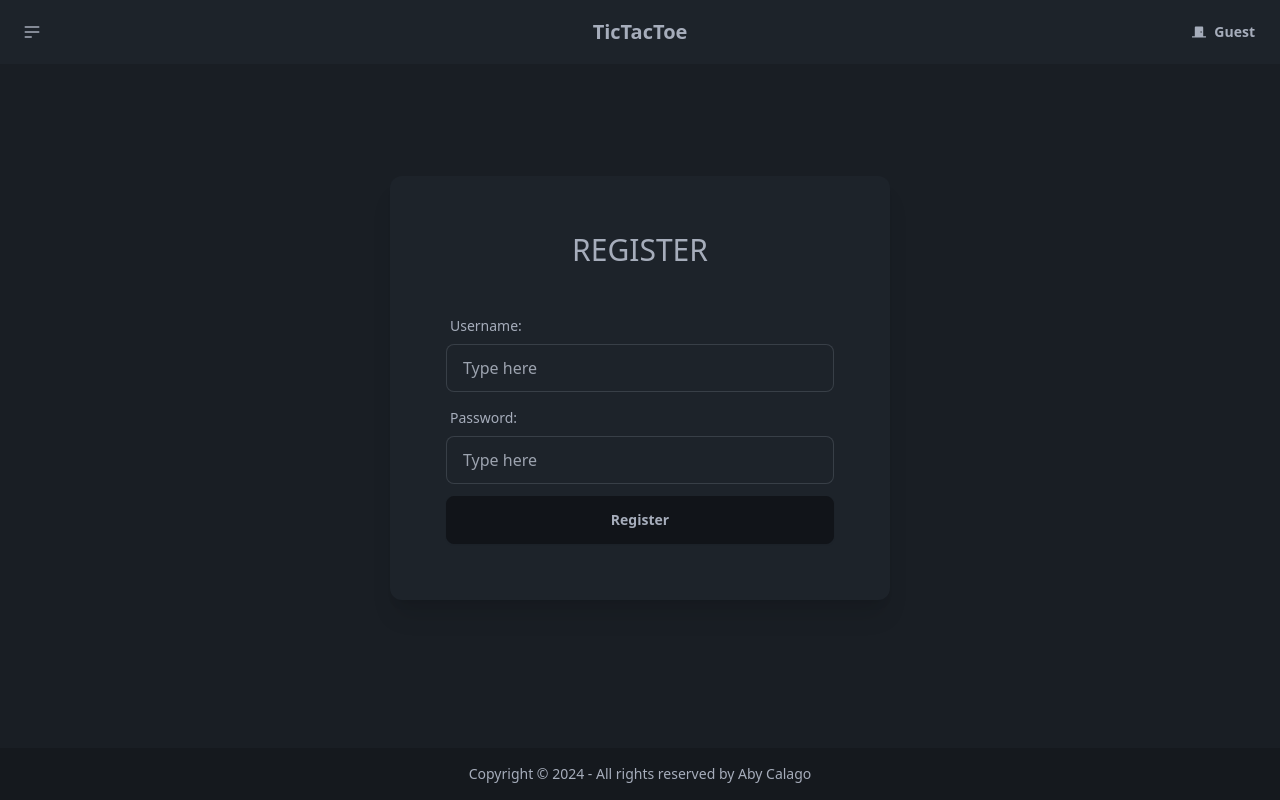
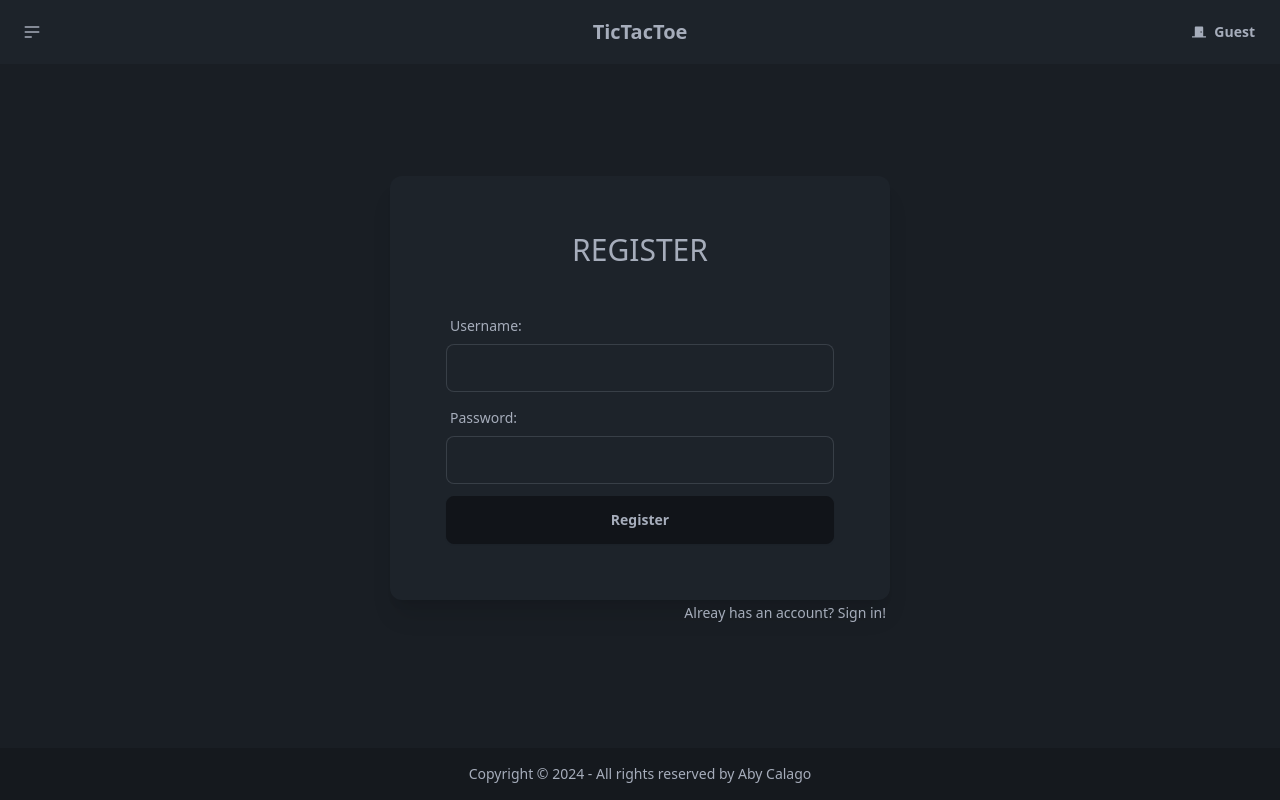
Before and after one commit to IRDunno/TicTacToe, a React (Vite) app in the folder client/: page /register in a window 1280 px wide. Built offline with nearby package versions, Linux system fonts and the light colour scheme.

Commit message:
fix: add link to login and reg page and vice versa

```diff
--- a/client/src/components/LoginCard.jsx
+++ b/client/src/components/LoginCard.jsx
@@ -1,8 +1,10 @@
 import React from "react";
+import { Link } from "react-router-dom";
 
 const LoginCard = () => {
   return (
-    <div className="bg-base-100 my-28 mx-10 p-14 shadow-xl rounded-xl lg:mx-0 md:mx-28 w-[500px]">
+    <div className="my-28 mx-10 lg:mx-0 md:mx-28 w-[500px]">
+      <div className="bg-base-100 p-14 shadow-xl rounded-xl">
         <h1 className="text-3xl font-medium text-center">SIGN IN</h1>
         <div className="grid grid-rows-2 gap-2 mt-10">
           <label className="form-control w-full">
@@ -11,7 +13,6 @@ const LoginCard = () => {
             </div>
             <input
               type="text"
-            placeholder="Type here"
               className="input input-bordered w-full"
             />
           </label>
@@ -21,7 +22,6 @@ const LoginCard = () => {
             </div>
             <input
               type="password"
-            placeholder="Type here"
               className="input input-bordered w-full"
             />
           </label>
@@ -35,10 +35,21 @@ const LoginCard = () => {
               </label>
             </div>
             <div>
-            <span className="label-text hover:underline hover:pointer hover:cursor-pointer">Forgot Password</span>
+              <span className="label-text hover:underline hover:pointer hover:cursor-pointer">
+                Forgot Password
+              </span>
             </div>
           </div>
           <button className="btn btn-active">Sign in</button>
+        </div>
+      </div>
+      <div className="text-end pr-1">
+        <Link
+          to="/register"
+          className="label-text cursor-pointer hover:underline"
+        >
+          No account? Register now!
+        </Link>
       </div>
     </div>
   );
--- a/client/src/components/RegisterCard.jsx
+++ b/client/src/components/RegisterCard.jsx
@@ -1,8 +1,25 @@
-import React from 'react'
+import React, { useState } from "react";
+import { Link } from "react-router-dom";
 
 const RegisterCard = () => {
+  const [username, setUsername] = useState("");
+  const [password, setPassword] = useState("");
+
+  const registerForm = (e) => {
+    e.preventDefault();
+
+    const newUser = {
+      username,
+      password,
+    };
+  };
+
   return (
-    <div className="bg-base-100 my-28 mx-10 p-14 shadow-xl rounded-xl lg:mx-0 md:mx-28 w-[500px]">
+    <div className="my-28 mx-10 lg:mx-0 md:mx-28 w-[500px]">
+      <form
+        className="bg-base-100 p-14 shadow-xl rounded-xl"
+        onSubmit={registerForm}
+      >
         <h1 className="text-3xl font-medium text-center">REGISTER</h1>
         <div className="grid grid-rows-2 gap-2 mt-10">
           <label className="form-control w-full">
@@ -11,8 +28,9 @@ const RegisterCard = () => {
             </div>
             <input
               type="text"
-            placeholder="Type here"
+              value={username}
               className="input input-bordered w-full"
+              onChange={(e) => setUsername(e.target.value)}
             />
           </label>
           <label className="form-control w-full">
@@ -21,16 +39,26 @@ const RegisterCard = () => {
             </div>
             <input
               type="password"
-            placeholder="Type here"
+              value={password}
               className="input input-bordered w-full"
+              onChange={(e) => setPassword(e.target.value)}
             />
           </label>
         </div>
         <div className="grid grid-rows-1 mt-3">
           <button className="btn btn-active">Register</button>
         </div>
+      </form>
+      <div className="text-end pr-1">
+        <Link
+          to="/login"
+          className="label-text cursor-pointer hover:underline"
+        >
+          Alreay has an account? Sign in!
+        </Link>
       </div>
-  )
-}
+    </div>
+  );
+};
 
-export default RegisterCard
+export default RegisterCard;
```
Lines whose indentation alone changed are shown as unchanged.
